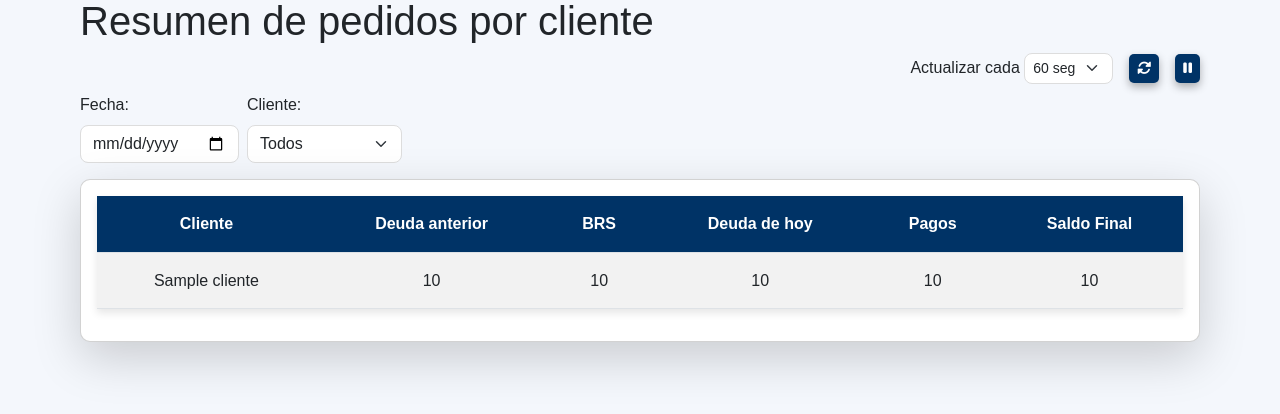
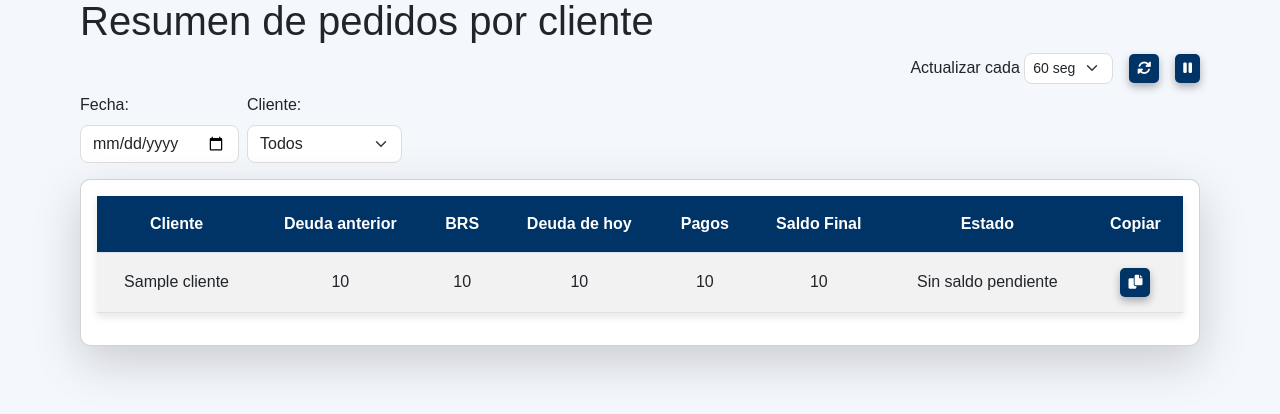
Before and after one commit to sergius2002/webfinal, a Flask app: template mi_app/mi_app/templates/dashboard/index.html in a window 1280 px wide. Shown: the part 223-637 px from the top of the page. Run offline with Flask 3, Linux system fonts and the light colour scheme; the template is opened without the code that fills it: most values are stand-ins (such as "Sample title", 1, 10 or a date in 2020); some libraries are stand-ins or nearby versions.

Commit message:
Dashboard: columna Estado con mensaje y columna Copiar con botón para copiar mensaje de saldo

```diff
--- a/mi_app/mi_app/templates/dashboard/index.html
+++ b/mi_app/mi_app/templates/dashboard/index.html
@@ -50,6 +50,8 @@
             <th>Deuda de hoy</th>
             <th>Pagos</th>
             <th>Saldo Final</th>
+            <th>Estado</th>
+            <th>Copiar</th>
           </tr>
         </thead>
         <tbody>
@@ -69,10 +71,22 @@
                 {{ r.diferencia | format_int }}
               {% endif %}
             </td>
+            <td>
+              {% if r.diferencia > 0 %}
+                <span id="estado-msg-{{ loop.index }}">Saldo pendiente {{ r.diferencia | format_int }} Clp</span>
+              {% elif r.diferencia < 0 %}
+                <span id="estado-msg-{{ loop.index }}">Saldo a Favor de {{ (r.diferencia * -1) | format_int }} Clp</span>
+              {% else %}
+                <span id="estado-msg-{{ loop.index }}">Sin saldo pendiente</span>
+              {% endif %}
+            </td>
+            <td>
+              <button class="btn btn-outline-secondary btn-sm" onclick="copiarEstado('estado-msg-{{ loop.index }}')" title="Copiar mensaje"><i class="fas fa-copy"></i></button>
+            </td>
           </tr>
           {% else %}
           <tr>
-            <td colspan="6" class="text-center">No hay pedidos para la fecha seleccionada.</td>
+            <td colspan="8" class="text-center">No hay pedidos para la fecha seleccionada.</td>
           </tr>
           {% endfor %}
         </tbody>
@@ -173,5 +187,15 @@ document.getElementById('fecha').addEventListener('focus', pauseAutoRefreshTempo
 document.getElementById('fecha').addEventListener('input', pauseAutoRefreshTemporal);
 document.getElementById('cliente').addEventListener('focus', pauseAutoRefreshTemporal);
 document.getElementById('cliente').addEventListener('input', pauseAutoRefreshTemporal);
+
+function copiarEstado(id) {
+  const el = document.getElementById(id);
+  if (!el) return;
+  const texto = el.innerText;
+  navigator.clipboard.writeText(texto).then(function() {
+    el.classList.add('bg-success','text-white');
+    setTimeout(() => el.classList.remove('bg-success','text-white'), 800);
+  });
+}
 </script>
 {% endblock %}
```
